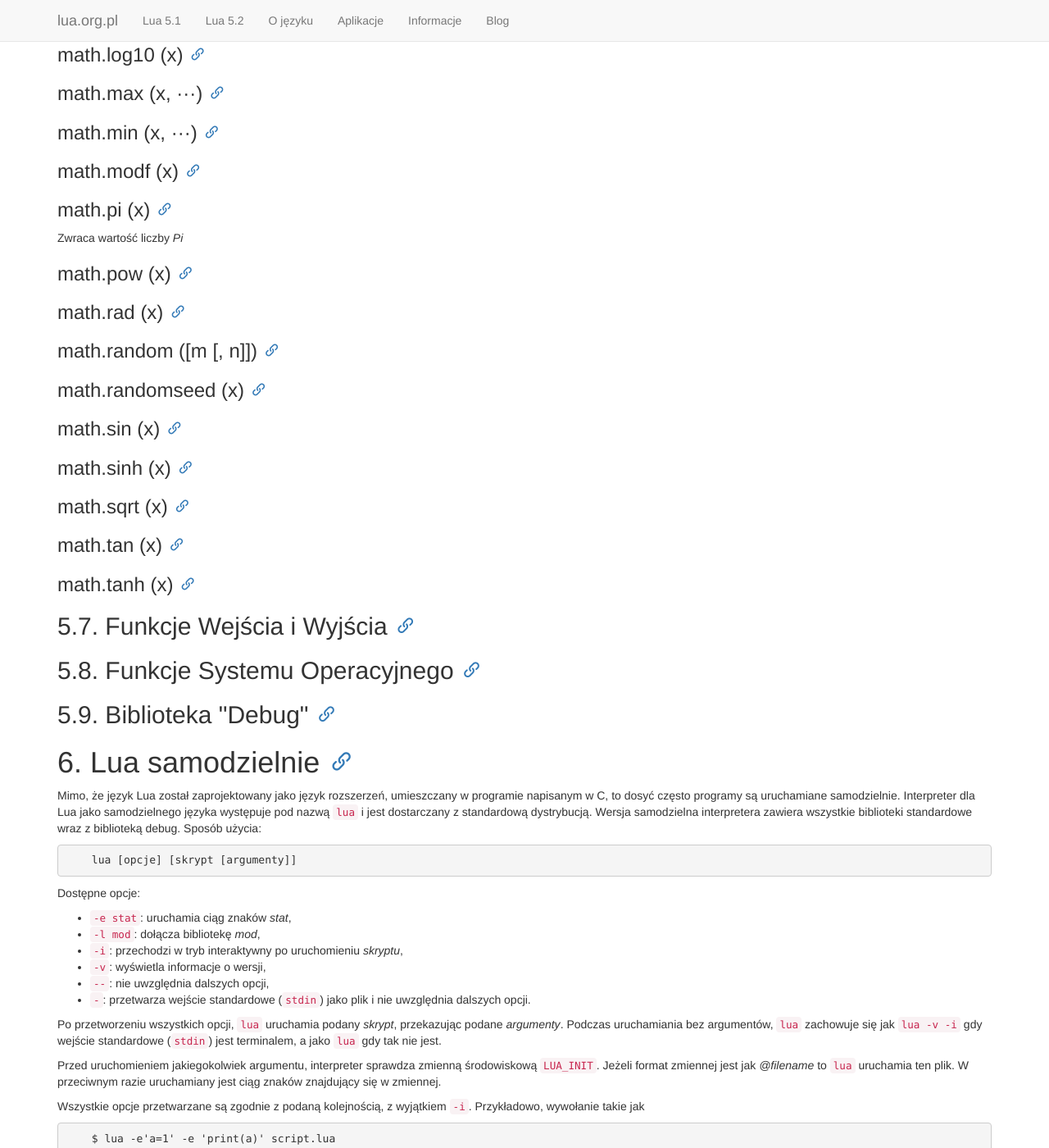
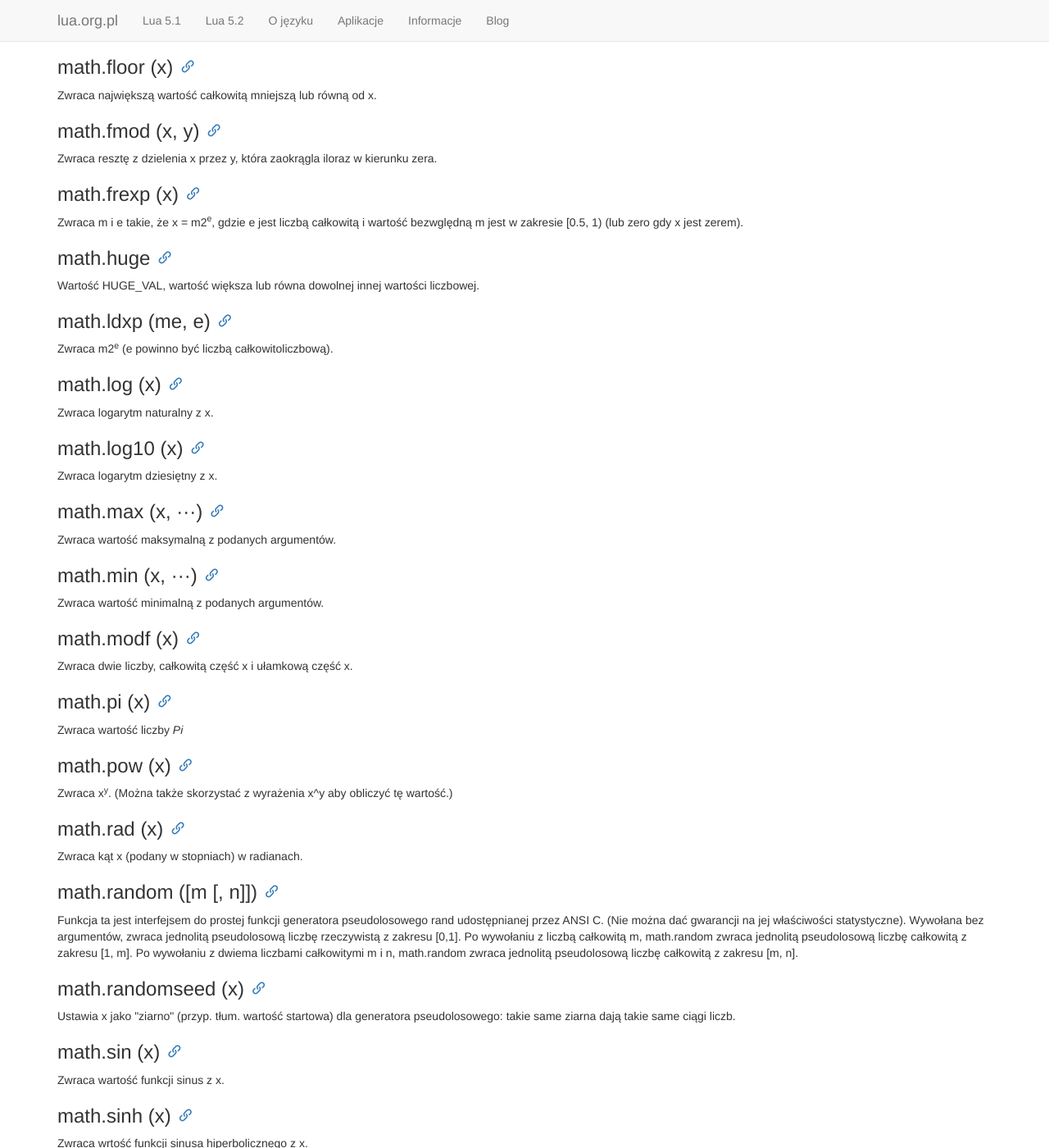
Before and after one commit to BRychlik/lua.org.pl, a Jekyll site: the page built from 5.1/manual.html, in a window 1280 px wide and 1400 px high, scrolled down 27824 px. Shown: the whole window at 82% size. Built offline with Jekyll 4.4.1, drawn with Linux system fonts in a browser that asks for light colours; comment, search, counter and statistics services are not loaded; some of the changed text lies outside the part shown.

Commit message:
Funkcje matematyczne

```diff
--- a/5.1/manual.html
+++ b/5.1/manual.html
@@ -1482,99 +1482,99 @@ z wyjątkiem że kod powyżej może być zapisany dla określonej liczby element
 
 <h3 id ="pdf-math.abs">math.abs (x)</h3>
 <p>
-
+Zwraca wartość bezwzględną z x.
 </p>
 
 <h3 id ="pdf-math.acos">math.acos (x)</h3>
 <p>
-
+Zwraca wartość funkcji arcus cosinus z x (w radianach).
 </p>
 
 <h3 id ="pdf-math.asin">math.asin (x)</h3>
 <p>
-
+Zwraca wartość funkcji arcus sinus z x (w radianch).
 </p>
 
 <h3 id ="pdf-math.atan">math.atan (x)</h3>
 <p>
-
+Zwraca wartość funkcji arcus tangens z x (w radianach).
 </p>
 
 <h3 id ="pdf-math.atan2">math.atan2 (y, x)</h3>
 <p>
-
+Zwraca wartość funkcji arcus tangens z y/x (w radianach), ale używa znaku obydwu parametrów by znaleźć ćwiartkę wyniku. (Radzi sobie z sytuacją gdy x jest równe zero.)
 </p>
 
 <h3 id ="pdf-math.ceil">math.ceil (x)</h3>
 <p>
-
+Zwraca najmniejszą wartość całkowitą większa lub równą x.
 </p>
 
 <h3 id ="pdf-math.cos">math.cos (x)</h3>
 <p>
-
+Zwraca wartość funkcji cosinus z x (w radianach).
 </p>
 
 <h3 id ="pdf-math.cosh">math.cosh (x)</h3>
 <p>
-
+Zwraca wartość funkcji hiperbolicznej cosinus z x.
 </p>
 
 <h3 id ="pdf-math.deg">math.deg (x)</h3>
 <p>
-
+Zwraca kąt x (w radianach) w stopniach.
 </p>
 
 <h3 id ="pdf-math.exp">math.exp (x)</h3>
 <p>
-
+Zwraca wartość <em>e<sup>x</sup></em>
 </p>
 
 <h3 id ="pdf-math.floor">math.floor (x)</h3>
 <p>
-
+Zwraca największą wartość całkowitą mniejszą lub równą od x.
 </p>
 
 <h3 id ="pdf-math.fmod">math.fmod (x, y)</h3>
 <p>
-
+Zwraca resztę z dzielenia x przez y, która zaokrągla iloraz w kierunku zera.
 </p>
 
 <h3 id ="pdf-math.frexp">math.frexp (x)</h3>
 <p>
-
+Zwraca m i e takie, że x = m2<sup>e</sup>, gdzie e jest liczbą całkowitą i wartość bezwględną m jest w zakresie [0.5, 1) (lub zero gdy x jest zerem).
 </p>
 
 <h3 id ="pdf-math.huge">math.huge</h3>
 <p>
-
+Wartość HUGE_VAL, wartość większa lub równa dowolnej innej wartości liczbowej.
 </p>
 
 <h3 id ="pdf-math.ldxp">math.ldxp (me, e)</h3>
 <p>
-
+Zwraca m2<sup>e</sup> (e powinno być liczbą całkowitoliczbową).
 </p>
 
 <h3 id ="pdf-math.log">math.log (x)</h3>
 <p>
-
+Zwraca logarytm naturalny z x.
 </p>
 
 <h3 id ="pdf-math.log10">math.log10 (x)</h3>
 <p>
-
+Zwraca logarytm dziesiętny z x.
 </p>
 <h3 id ="pdf-math.max">math.max (x, ···)</h3>
 <p>
-
+Zwraca wartość maksymalną z podanych argumentów.
 </p>
 <h3 id ="pdf-math.min">math.min (x, ···)</h3>
 <p>
-
+Zwraca wartość minimalną z podanych argumentów.
 </p>
 <h3 id ="pdf-math.modf">math.modf (x)</h3>
 <p>
-
+Zwraca dwie liczby, całkowitą część x i ułamkową część x.
 </p>
 
 <h3 id ="pdf-math.pi">math.pi (x)</h3>
@@ -1584,42 +1584,49 @@ Zwraca wartość liczby <em>Pi</em>
 
 <h3 id ="pdf-math.pow">math.pow (x)</h3>
 <p>
-
+Zwraca x<sup>y</sup>. (Można także skorzystać z wyrażenia x^y aby obliczyć tę wartość.)
 </p>
 
 <h3 id ="pdf-math.rad">math.rad (x)</h3>
 <p>
-
-</p>
+Zwraca kąt x (podany w stopniach) w radianach.
+</p>
+
 <h3 id ="pdf-math.random">math.random ([m [, n]])</h3>
 <p>
-
-</p>
+  Funkcja ta jest interfejsem do prostej funkcji generatora pseudolosowego rand udostępnianej przez ANSI C. (Nie można dać gwarancji na jej właściwości statystyczne).
+
+  Wywołana bez argumentów, zwraca jednolitą pseudolosową liczbę rzeczywistą z zakresu [0,1]. Po wywołaniu z liczbą całkowitą m, math.random zwraca jednolitą pseudolosową liczbę całkowitą z zakresu [1, m]. Po wywołaniu z dwiema liczbami całkowitymi m i n, math.random zwraca jednolitą pseudolosową liczbę całkowitą z zakresu [m, n].
+</p>
+
 <h3 id ="pdf-math.randomseed">math.randomseed (x)</h3>
 <p>
-
-</p>
+Ustawia x jako "ziarno" (przyp. tłum. wartość startowa) dla generatora pseudolosowego: takie same ziarna dają takie same ciągi liczb.
+</p>
+
 <h3 id ="pdf-math.sin">math.sin (x)</h3>
 <p>
-
-</p>
+Zwraca wartość funkcji sinus z x.
+</p>
+
 <h3 id ="pdf-math.sinh">math.sinh (x)</h3>
 <p>
-
+Zwraca wrtość funkcji sinusa hiperbolicznego z x.
 </p>
 
 <h3 id ="pdf-math.sqrt">math.sqrt (x)</h3>
 <p>
-
-</p>
+  Zwraca wartość pierwiastka kwadratowego z x. (Można również użyć wyrażenia x^0.5 aby obliczyć tą wartość.)
+</p>
+
 <h3 id ="pdf-math.tan">math.tan (x)</h3>
 <p>
-
+Zwraca wartość funkcji tangens z x (w radianach).
 </p>
 
 <h3 id ="pdf-math.tanh">math.tanh (x)</h3>
 <p>
-
+Zwraca wartość funkcji hiperbolicznej tangens z x.
 </p>
 
 <h2 id="5.7">5.7. Funkcje Wejścia i Wyjścia</h2>
--- a/_config.yml
+++ b/_config.yml
@@ -1,7 +1,7 @@
 # Site settings
 
 url: "https://lua.org.pl" # the base hostname & protocol for your site
-date: 2022-11-05
+date: 2022-11-10
 
 # Build settings
 markdown: kramdown
```
